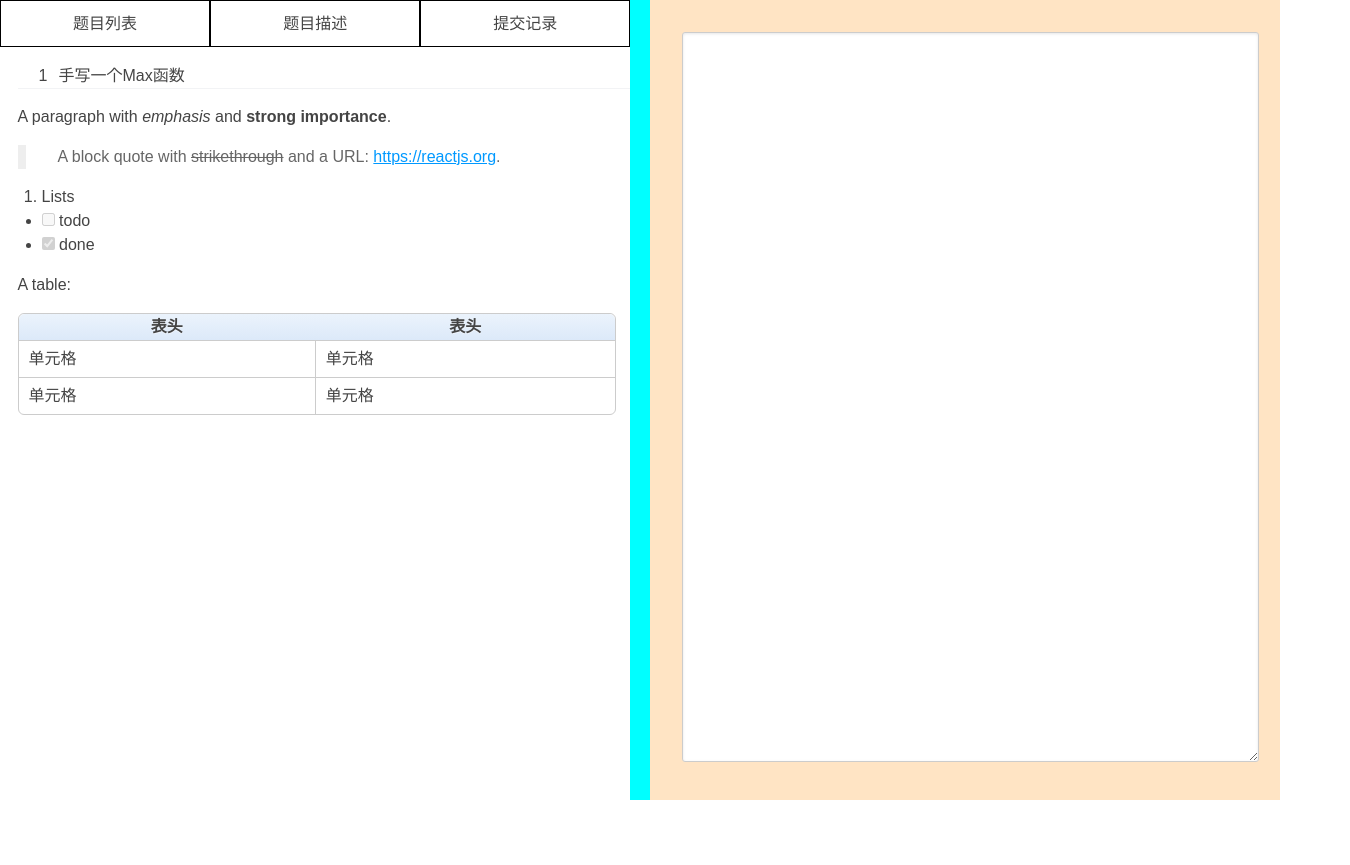
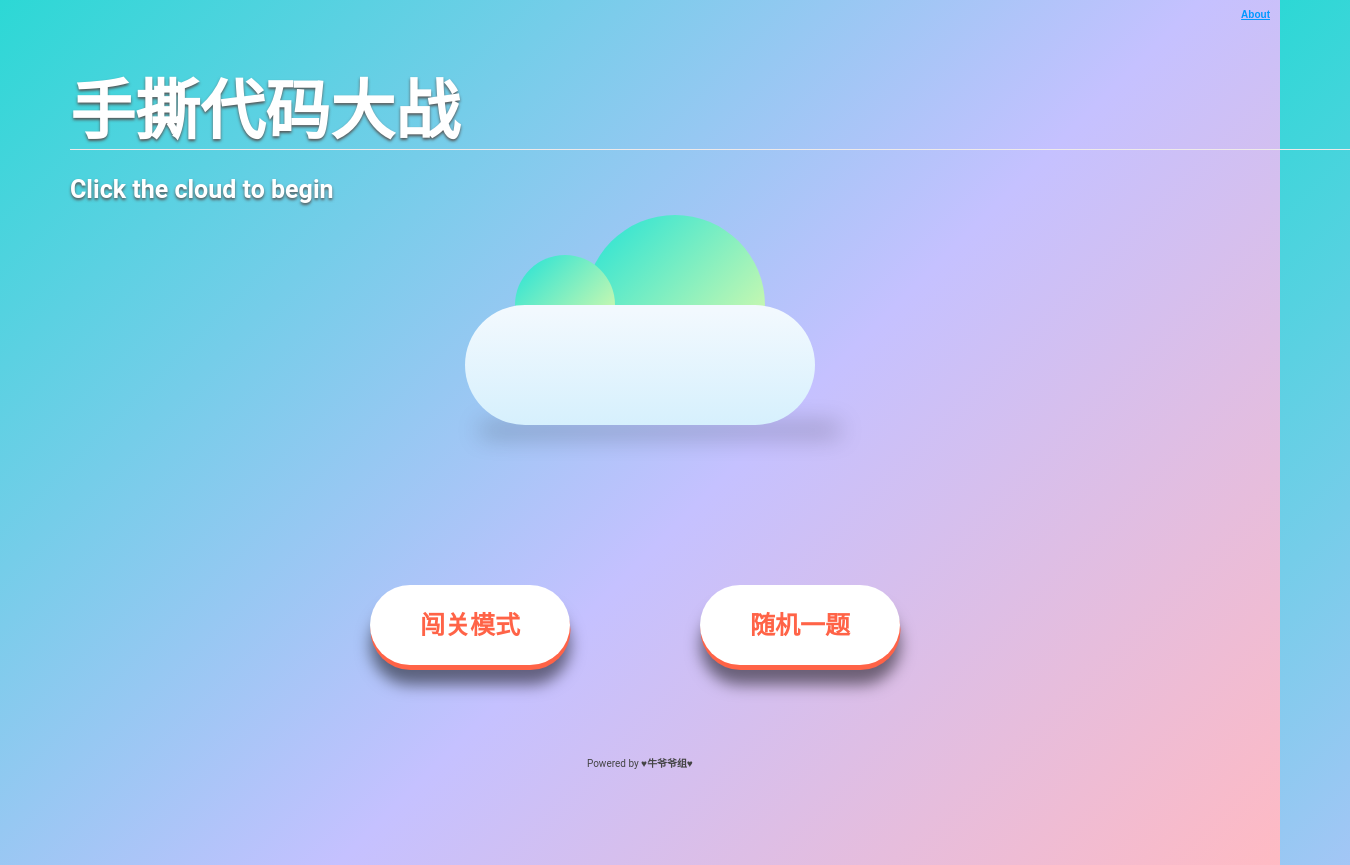
Before and after one commit to Hoshiu/escode-test, a React (Create React App) app: page / in a window 1280 px wide. Shown: the whole page, 1350 px wide, since content can reach past the window. Before the commit the page ends 800 px from the top, so only its background shows below. Built offline with nearby package versions, Linux system fonts and the light colour scheme.

Commit message:
feat:增加首页

```diff
--- a/src/pages/codePage/index.tsx
+++ b/src/pages/codePage/index.tsx
@@ -1,6 +1,6 @@
 import React from "react";
 import "../../styles/code.css";
-import AddMarkdown from "./addMarkdown";
+import AddMarkdown from "./AddMarkdown";
 
 const CodePage = () => {
   const questions = {
--- /dev/null
+++ b/src/pages/homePage/index.tsx
@@ -0,0 +1,73 @@
+import { useState } from 'react'
+import { Link } from 'react-router-dom'
+import '../../styles/home.css'
+
+// import '@animxyz/core'
+const HomePage = () => {
+
+  const [model,setModel] = useState('rand')
+
+
+  return (
+    <div className="homepage duration-300">
+      <div id="fixed-div">
+        <a href="#openModal">About</a>
+        <div className="modalDialog" id="openModal">
+          <div>
+            <a className="close" href="#close" title="Close">
+              X
+            </a>
+            <h2 className="text-center">Hi there!</h2>
+            <p>
+              This awesome weather app was built as part of my Front End Web
+              Development Certificate at{' '}
+              <a href="https://www.freecodecamp.com" target="_blank">
+                Free Code Camp
+              </a>
+              .
+            </p>
+            <p>
+              To see more of my portfolio please{' '}
+              <a href="http://www.jacklyons.me" target="_blank">
+                click here
+              </a>
+              .
+            </p>
+          </div>
+        </div>
+      </div>
+      <div className="container text-center">
+        <h1 className="header-text">手撕代码大战</h1>
+        <h3 className="header-text">Click the cloud to begin</h3>
+        {/* <div className="o"> */}
+        <Link to={`/${model}`}>
+        <div className={`showTemp s ${model}`} id="cloud">
+          <span className="shadow"></span>
+          <p id="result "></p>
+        </div>
+        </Link>
+        {/* </div> */}
+        <div id="all"></div>
+        <div className="container-buttons">
+          <div className="container-button" onClick={()=>{setModel('game')}}>
+            <div className="button button--bounce">
+              <span>闯关模式</span>
+            </div>
+          </div>
+          <div className="container-button">
+            <div className="button button--bounce" onClick={()=>{setModel('rand')}}>
+              <span>随机一题</span>
+            </div>
+          </div>
+        </div>
+      </div>
+
+      <footer>
+        <p className="footer">
+          Powered by <strong>♥牛爷爷组♥</strong>
+        </p>
+      </footer>
+    </div>
+  )
+}
+export default HomePage
--- a/src/router/index.tsx
+++ b/src/router/index.tsx
@@ -1,10 +1,12 @@
 import { Routes, Route } from "react-router-dom";
 import CodePage from "../pages/codePage";
-
+import HomePage from "../pages/homePage"
 const RouterList = () => {
   return (
     <Routes>
-      <Route path="/" element={<CodePage />} />
+      <Route path="/" element={<HomePage />} />
+      <Route path="/game" element={<CodePage />} />
+      <Route path="/rand" element={<CodePage />} />
     </Routes>
   );
 };
--- /dev/null
+++ b/src/styles/home.css
@@ -0,0 +1,397 @@
+body {
+  /* background-image: linear-gradient(to right, #eea2a2 0%, #bbc1bf 19%, #57c6e1 42%, #b49fda 79%, #7ac5d8 100%); */
+  background-image: linear-gradient(-225deg, #2CD8D5 0%, #C5C1FF 56%, #FFBAC3 100%);
+  height: 100vh;
+  width: 100vw;
+  overflow: hidden;
+}
+/*Modal ABOUT Box */
+html {
+  font-size: 10px;
+}
+#fixed-div {
+	position: fixed;
+	top: 1em;
+	right: 1em;
+	font-weight: bold;
+	z-index: 999;
+}
+.modalDialog {
+	position: fixed;
+	font-family: Roboto, Helvetica, sans-serif;
+	top: 0;
+	right: 0;
+	bottom: 0;
+	left: 0;
+	background: rgba(0, 0, 0, 0.8);
+	z-index: 99999;
+	opacity: 0;
+	-ms-filter: "progid:DXImageTransform.Microsoft.Alpha(Opacity=0)";
+	-webkit-transition: opacity 400ms ease-in;
+	transition: opacity 400ms ease-in;
+	pointer-events: none;
+}
+.modalDialog:target {
+	opacity: 1;
+	-ms-filter: "progid:DXImageTransform.Microsoft.Alpha(Opacity=100)";
+	pointer-events: auto;
+}
+.modalDialog>div {
+	width: 70%;
+	position: relative;
+	margin: 10% auto;
+	padding: 5px 20px 13px 20px;
+	border-radius: 10px;
+	background: skyblue;
+	color: white;
+	z-index: 999;
+}
+.close {
+	background: #606061;
+	color: #FFFFFF;
+	line-height: 25px;
+	position: absolute;
+	right: -12px;
+	text-align: center;
+	top: -10px;
+	width: 24px;
+	text-decoration: none;
+	font-weight: bold;
+	border-radius: 12px;
+	box-shadow: 1px 1px 3px #000;
+}
+.close:hover {
+	background: #00d9ff;
+}
+
+/* BODY */
+
+h1,
+h2,
+h3,
+h4,
+h5,
+h6,
+p {
+	font-family: Roboto, Arial;
+}
+.header-text {
+	font-weight: bold;
+	color: white;
+	text-shadow: 0px 2px 3px #555;
+}
+center {
+	padding-top: 50px;
+}
+#result {
+	font-weight: bold;
+	font-size: 2em;
+	color: white;
+}
+.tempToggle {
+	cursor: pointer;
+}
+.button {
+	margin-top: 20px;
+	margin-left: 10px;
+	margin-right: 20px;
+	background-color: lightgreen;
+	color: white;
+}
+.button:hover,
+.button:nth-of-type(2):hover {
+	background-color: papayawhip;
+	color: steelblue;
+}
+.button:nth-of-type(2) {
+	background-color: plum;
+}
+.button:focus,
+.button:nth-of-type(2):focus {
+	background-color: lightsalmon;
+}
+
+footer {
+  position: relative;
+  bottom: -10px;
+	margin-top: 50px;
+  text-align: center;
+}
+
+/* CLOUD */
+/*
+body {
+	background: skyblue;
+} */
+#cloud {
+	width: 350px;
+	height: 120px;
+	/* background: #f2f9fe; */
+	background: linear-gradient(top, #f2f9fe 5%, #d6f0fd 100%);
+	background: -webkit-linear-gradient(top, #f2f9fe 5%, #d6f0fd 100%);
+	background: -o-linear-gradient(top, #f2f9fe 5%, #d6f0fd 100%);
+	border-radius: 100px;
+	-webkit-border-radius: 100px;
+	-moz-border-radius: 100px;
+	position: relative;
+	margin: 120px auto 20px;
+}
+#cloud:after,
+#cloud:before {
+	content: '';
+	position: absolute;
+	/* background: #f2f9fe; */
+	z-index: -1;
+}
+#cloud:after {
+	width: 100px;
+	height: 100px;
+	top: -50px;
+	left: 50px;
+	border-radius: 100px;
+	-webkit-border-radius: 100px;
+	-moz-border-radius: 100px;
+}
+#cloud:before {
+	width: 180px;
+	height: 180px;
+	top: -90px;
+	right: 50px;
+	border-radius: 200px;
+	-webkit-border-radius: 200px;
+	-moz-border-radius: 200px;
+}
+#cloud:hover,
+#cloud:hover:after,
+#cloud:hover:before {
+	cursor: pointer;
+	background: linear-gradient(-225deg, #FFE29F 0%, #FFA99F 48%, #FF719A 100%);
+}
+#cloud:active,
+#cloud:active:after,
+#cloud:active:before {
+	cursor: pointer;
+	background: aqua;
+}
+.shadow {
+	width: 350px;
+	position: absolute;
+	bottom: -5px;
+	left: 20px;
+	background: #000;
+	z-index: -1;
+	box-shadow: 0 0 25px 4px rgba(0, 0, 0, 0.4);
+	-moz-box-shadow: 0 0 25px 4px rgba(0, 0, 0, 0.4);
+	-webkit-box-shadow: 0 0 25px 4px rgba(0, 0, 0, 0.4);
+	border-radius: 50%;
+	-moz-border-radius: 50%;
+	-webkit-border-radius: 50%;
+}
+
+/* CLOUD MEDIA QUERIES */
+
+@media only screen and (max-width: 380px) {
+	#cloud {
+		width: 175px;
+		height: 60px;
+		background: #f2f9fe;
+		background: linear-gradient(top, #f2f9fe 5%, #d6f0fd 100%);
+		background: -webkit-linear-gradient(top, #f2f9fe 5%, #d6f0fd 100%);
+		background: -o-linear-gradient(top, #f2f9fe 5%, #d6f0fd 100%);
+		border-radius: 50px;
+		-webkit-border-radius: 50px;
+		-moz-border-radius: 50px;
+		position: relative;
+		margin: 120px auto 20px;
+	}
+	#cloud:after,
+	#cloud:before {
+		content: '';
+		position: absolute;
+		background: #f2f9fe;
+		z-index: -1
+	}
+	#cloud:after {
+		width: 50px;
+		height: 50px;
+		top: -25px;
+		left: 25px;
+		border-radius: 50px;
+		-webkit-border-radius: 50px;
+		-moz-border-radius: 50px;
+	}
+	#cloud:before {
+		width: 90px;
+		height: 90px;
+		top: -45px;
+		right: 25px;
+		border-radius: 100px;
+		-webkit-border-radius: 100px;
+		-moz-border-radius: 100px;
+	}
+	#result {
+		font-weight: bold;
+		font-size: 1em;
+		padding-top: 0px;
+	}
+	button {
+		-webkit-transform: scale(.8);
+		        transform: scale(.8);
+	}
+}
+
+
+
+
+
+.container-buttons {
+  width: 50vw;
+  justify-content: center;
+  align-self: stretch;
+  display: grid;
+  grid-template-columns: repeat(3, auto);
+  grid-gap: 50px;
+}
+
+.button {
+  width: 200px;
+  height: 80px;
+  cursor: pointer;
+  position: relative;
+  display: grid;
+  font-size: 25px;
+}
+.button span {
+  margin: auto;
+  font-weight: 600;
+  display: block;
+  font-size: 1em;
+}
+
+/*****BUTTON BOUNCE*****/
+.container-button {
+  cursor: pointer;
+}
+.container-button:hover .button {
+  animation: buttonAnimation 0.7s cubic-bezier(0.17, 0.67, 0.72, 1.53);
+}
+.container-button .button--bounce {
+  border-radius: 50px;
+  background-color: #fff;
+  box-shadow: 0.5px 5px tomato, 0.5px 20px 15px #00000080;
+  transform-origin: center bottom;
+  color: tomato;
+}
+@keyframes buttonAnimation {
+  0%, 30% {
+    transform: scale(1.5, 0.5);
+  }
+  30%, 40% {
+    transform: scale(1.3, 1);
+  }
+  30%, 50% {
+    transform: scale(1, 1.3);
+  }
+  50%, 70% {
+    transform: scale(1.2, 1);
+  }
+  70%, 90% {
+    transform: scale(1, 1.2);
+  }
+  90%, 100% {
+    transform: scale(1, 1);
+  }
+}
+.container-buttons {
+  margin-left: auto;
+  margin-right: auto;
+  margin-top: 14rem;
+}
+.container-button {
+  margin-left: 5rem;
+}
+
+footer {
+  position: absolute;
+  bottom: 0rem;
+  width: 100%;
+  margin-bottom: .8rem;
+}
+.header-text {
+  position: relative;
+  top:2rem;
+  left: 7rem;
+}
+h1 {
+  font-size: 6.5rem;
+}
+h3 {
+  font-size: 2.5rem;
+}
+.footer {
+  font-size: 1rem;
+}
+
+
+
+
+
+/* 云朵hover动画 */
+/* body{
+
+  transform-style: preserve-3d;
+  perspective: 2000px;
+}
+
+.o{
+  z-index: 10;
+  transform: translateZ(100px);
+  transition:all 1s;
+  cursor: pointer;
+}
+
+.o:hover{
+  transform:translateZ(600px);
+}
+
+.o:hover .s{
+  animation:ro 1s;
+}
+
+.o:hover ~ #all{
+  opacity: 1;
+}
+
+@keyframes ro{
+  10%{transform: rotateY(90deg);}
+  20%{transform: rotateY(180deg);
+      color:rgba(255,255,255,0);}
+  30%{transform: rotateY(270deg);}
+  40%{transform: rotateY(360deg);}
+  50%{
+    transform: rotateY(90deg);}
+  60%{transform: rotateY(180deg);}
+  70%{transform: rotateY(270deg);}
+  80%{transform: rotateY(360deg);}
+  100%{
+    transform: rotateY(360deg);
+  }
+} */
+
+
+.game {
+   background-image: linear-gradient(to top, #ff9a9e 0%, #fecfef 99%, #fecfef 100%);;
+   /* z-index: -1; */
+}
+.game::before,
+.game::after {
+  background-image: linear-gradient(to top, #ff9a9e 0%, #fecfef 99%, #fecfef 100%);;
+}
+
+.rand {
+  background-image: linear-gradient(-225deg, #20E2D7 0%, #F9FEA5 100%);
+}
+.rand::before,
+.rand::after {
+  background-image: linear-gradient(-225deg, #20E2D7 0%, #F9FEA5 100%);
+}
```
